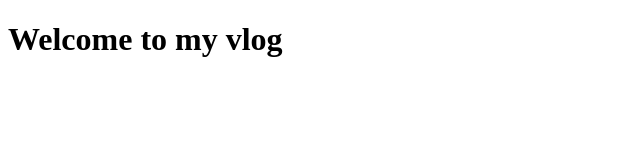
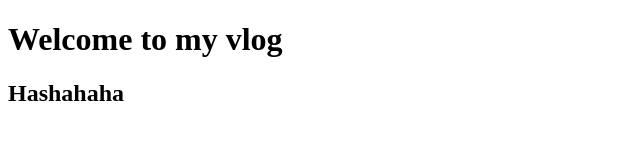
Before and after one commit to justiiinmae/First-Repo-1, a plain HTML site: page index.html in a window 1280 px wide. Shown: the whole page, without its empty margins (0-640 px from the left). Drawn offline with Linux system fonts and the light colour scheme.

Commit message:
Another nasad

```diff
--- a/index.html
+++ b/index.html
@@ -7,5 +7,6 @@
 </head>
 <body>
    <h1> Welcome to my vlog</h1>
+   <h2> Hashahaha </h2>
 </body>
 </html>
```
